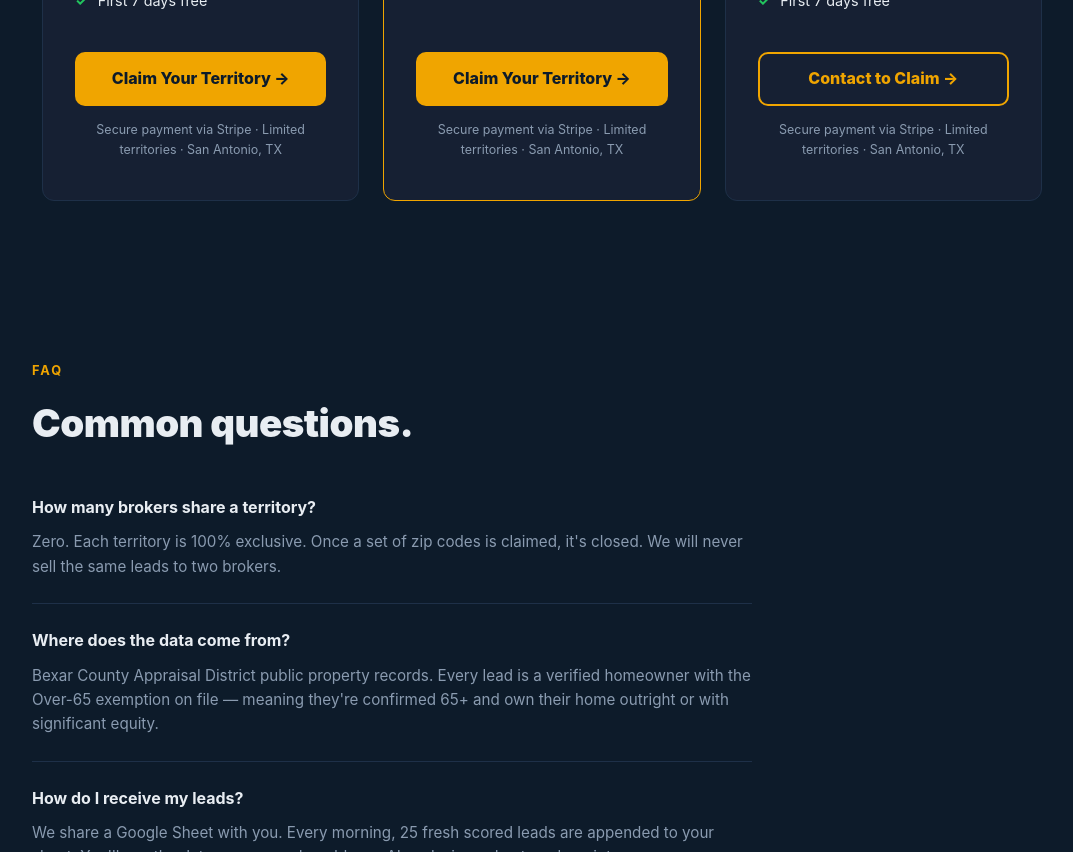
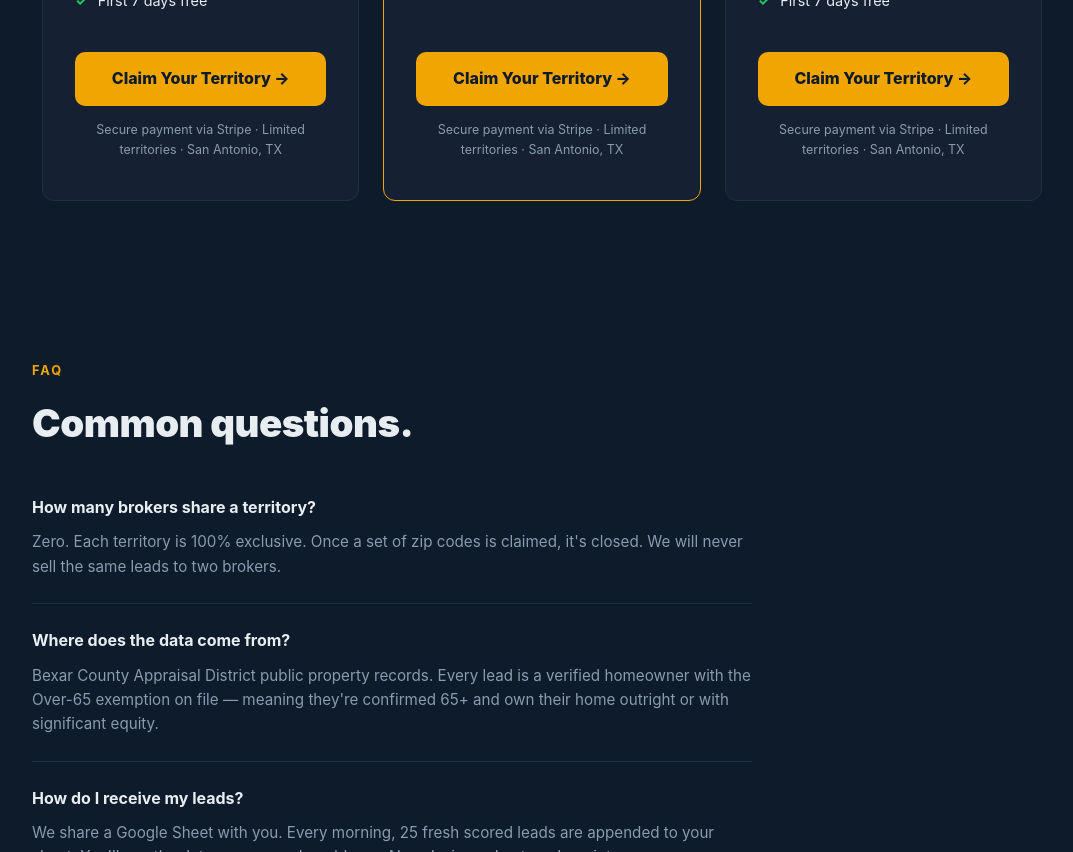
Before and after one commit to jvillarrealassociates-ux/leadhive, a plain HTML site: page index.html in a window 1280 px wide. Shown: the part 4352-5204 px from the top of the page, without its empty margins (98-1171 px from the left). Drawn offline with Linux system fonts and the light colour scheme.

Commit message:
Add Stripe payment link for Tier C ($99)
Co-Authored-By: Claude Sonnet 4.6 <noreply@anthropic.com>

```diff
--- a/index.html
+++ b/index.html
@@ -525,7 +525,7 @@
         <li>Setup within 24 hours of payment</li>
         <li>First 7 days free</li>
       </ul>
-      <a href="mailto:jvillarrealassociates@gmail.com?subject=LeadHive%20Tier%20C%20Territory" class="btn-outline-full">Contact to Claim →</a>
+      <a href="https://buy.stripe.com/28E8wP7vJ4wVauV9Wj7wA02" class="btn-gold-full">Claim Your Territory →</a>
       <div class="pricing-note">Secure payment via Stripe · Limited territories · San Antonio, TX</div>
     </div>
 
```
